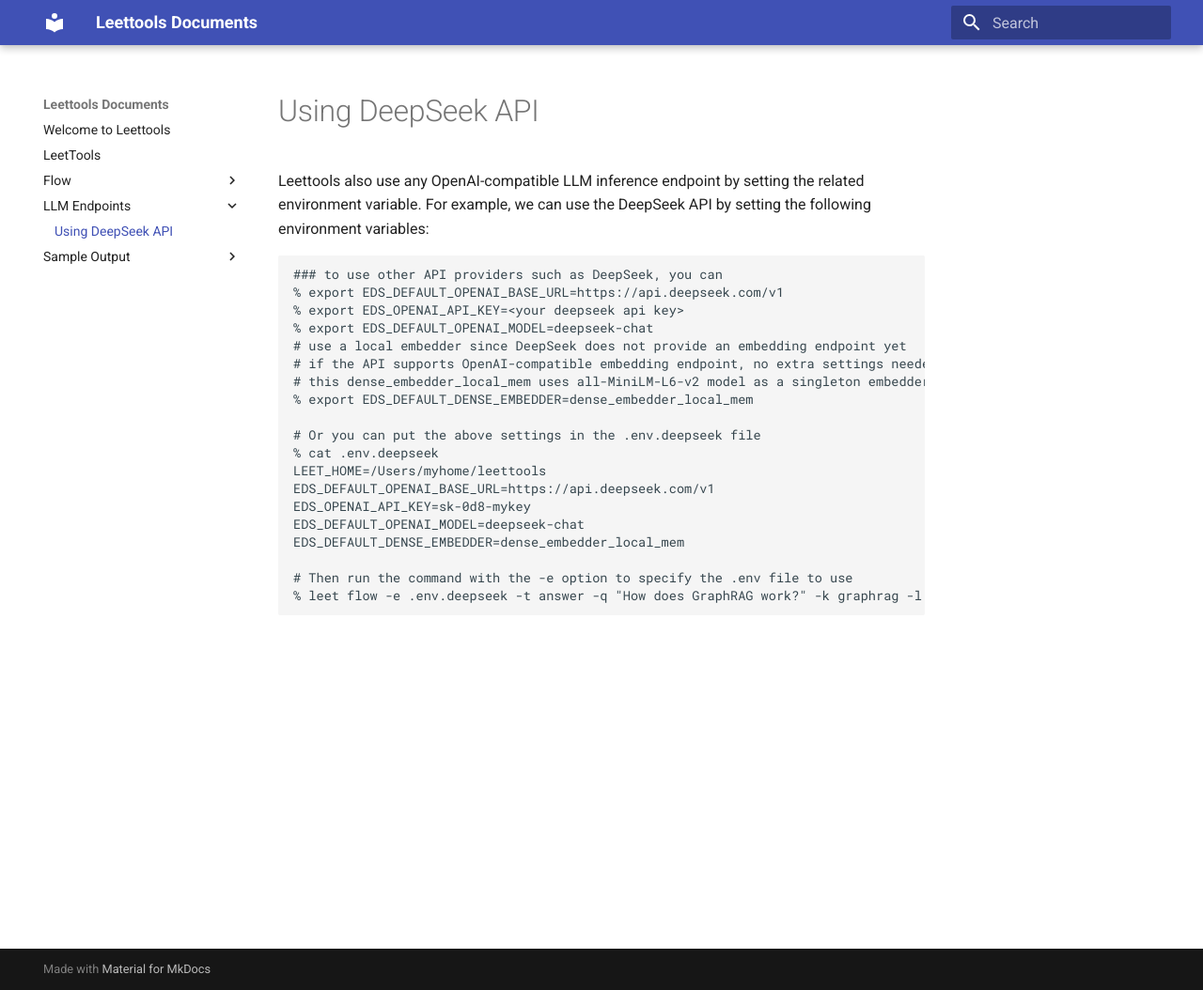
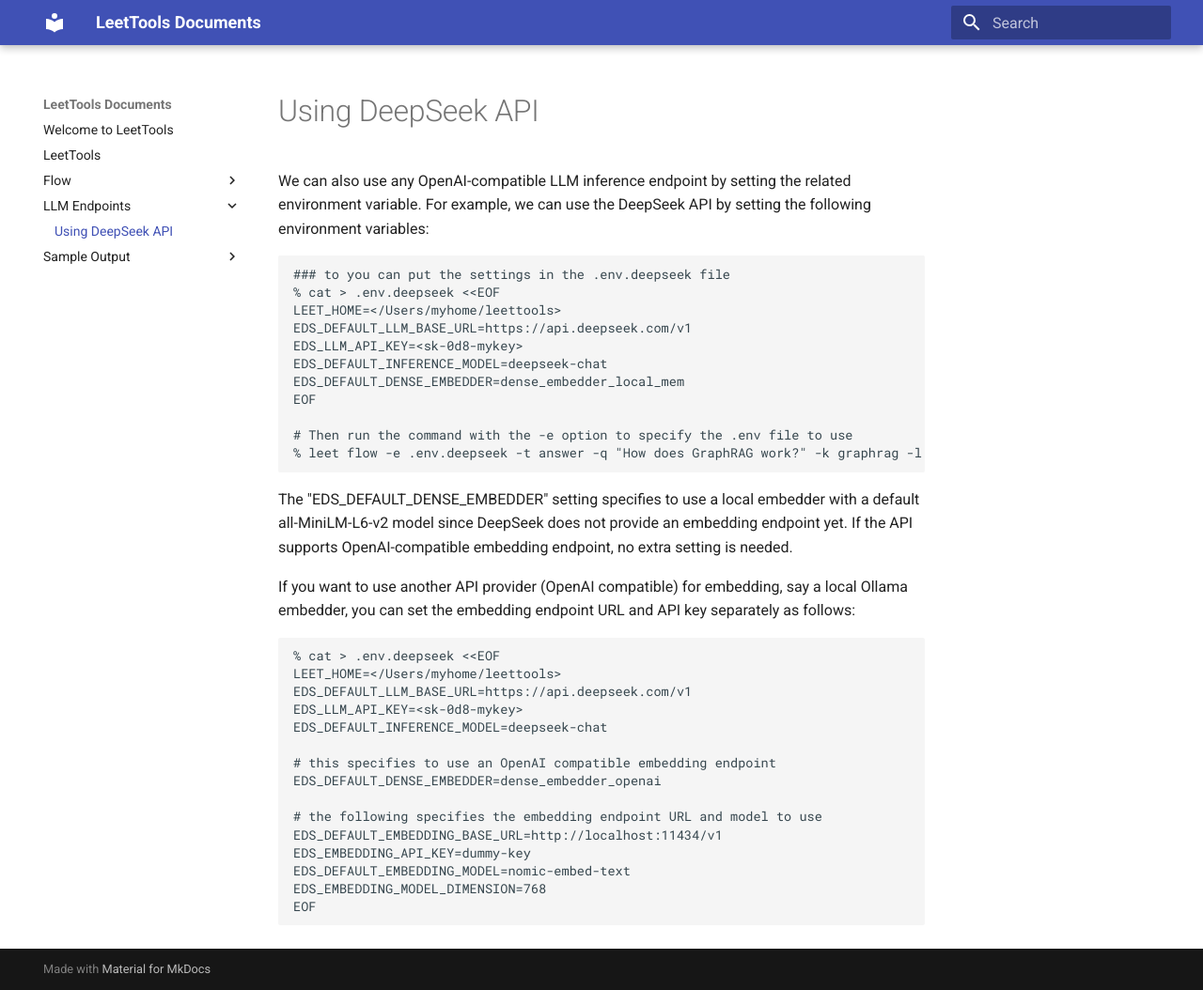
Before and after one commit to leettools-dev/leettools.github.io, an MkDocs documentation site: the page built from docs/LLM_Endpoints/deepseek.md, in a window 1280 px wide and 1054 px high. Shown: the whole window at 94% size. Built offline with MkDocs 1.6.1 and Material for MkDocs 9.7.7, drawn with Linux system fonts in a browser that asks for light colours.

Commit message:
Update titles.

````diff
--- a/docs/LLM_Endpoints/deepseek.md
+++ b/docs/LLM_Endpoints/deepseek.md
@@ -1,27 +1,44 @@
 # Using DeepSeek API
 
-Leettools also use any OpenAI-compatible LLM inference endpoint by setting the related
+We can also use any OpenAI-compatible LLM inference endpoint by setting the related
 environment variable. For example, we can use the DeepSeek API by setting the following
 environment variables:
 
 ```bash
-### to use other API providers such as DeepSeek, you can
-% export EDS_DEFAULT_OPENAI_BASE_URL=https://api.deepseek.com/v1
-% export EDS_OPENAI_API_KEY=<your deepseek api key>
-% export EDS_DEFAULT_OPENAI_MODEL=deepseek-chat
-# use a local embedder since DeepSeek does not provide an embedding endpoint yet
-# if the API supports OpenAI-compatible embedding endpoint, no extra settings needed
-# this dense_embedder_local_mem uses all-MiniLM-L6-v2 model as a singleton embedder
-% export EDS_DEFAULT_DENSE_EMBEDDER=dense_embedder_local_mem
-
-# Or you can put the above settings in the .env.deepseek file
-% cat .env.deepseek
-LEET_HOME=/Users/myhome/leettools
-EDS_DEFAULT_OPENAI_BASE_URL=https://api.deepseek.com/v1
-EDS_OPENAI_API_KEY=sk-0d8-mykey
-EDS_DEFAULT_OPENAI_MODEL=deepseek-chat
+### to you can put the settings in the .env.deepseek file
+% cat > .env.deepseek <<EOF
+LEET_HOME=</Users/myhome/leettools>
+EDS_DEFAULT_LLM_BASE_URL=https://api.deepseek.com/v1
+EDS_LLM_API_KEY=<sk-0d8-mykey>
+EDS_DEFAULT_INFERENCE_MODEL=deepseek-chat
 EDS_DEFAULT_DENSE_EMBEDDER=dense_embedder_local_mem
+EOF
 
 # Then run the command with the -e option to specify the .env file to use
 % leet flow -e .env.deepseek -t answer -q "How does GraphRAG work?" -k graphrag -l info
 ```
+
+The "EDS_DEFAULT_DENSE_EMBEDDER" setting specifies to use a local embedder with a default
+all-MiniLM-L6-v2 model since DeepSeek does not provide an embedding endpoint yet. If the
+API supports OpenAI-compatible embedding endpoint, no extra setting is needed.
+
+If you want to use another API provider (OpenAI compatible) for embedding, say a local
+Ollama embedder, you can set the embedding endpoint URL and API key separately as follows:
+
+```bash
+% cat > .env.deepseek <<EOF
+LEET_HOME=</Users/myhome/leettools>
+EDS_DEFAULT_LLM_BASE_URL=https://api.deepseek.com/v1
+EDS_LLM_API_KEY=<sk-0d8-mykey>
+EDS_DEFAULT_INFERENCE_MODEL=deepseek-chat
+
+# this specifies to use an OpenAI compatible embedding endpoint
+EDS_DEFAULT_DENSE_EMBEDDER=dense_embedder_openai
+
+# the following specifies the embedding endpoint URL and model to use
+EDS_DEFAULT_EMBEDDING_BASE_URL=http://localhost:11434/v1
+EDS_EMBEDDING_API_KEY=dummy-key
+EDS_DEFAULT_EMBEDDING_MODEL=nomic-embed-text
+EDS_EMBEDDING_MODEL_DIMENSION=768
+EOF
+```
--- a/mkdocs.yml
+++ b/mkdocs.yml
@@ -1,3 +1,3 @@
-site_name: Leettools Documents
+site_name: LeetTools Documents
 theme:
-    name: material
+  name: material
````
Also changed, not shown: docs/index.md (+9 -4 lines), tool-copy_to_publish.py (+21 -16 lines).
